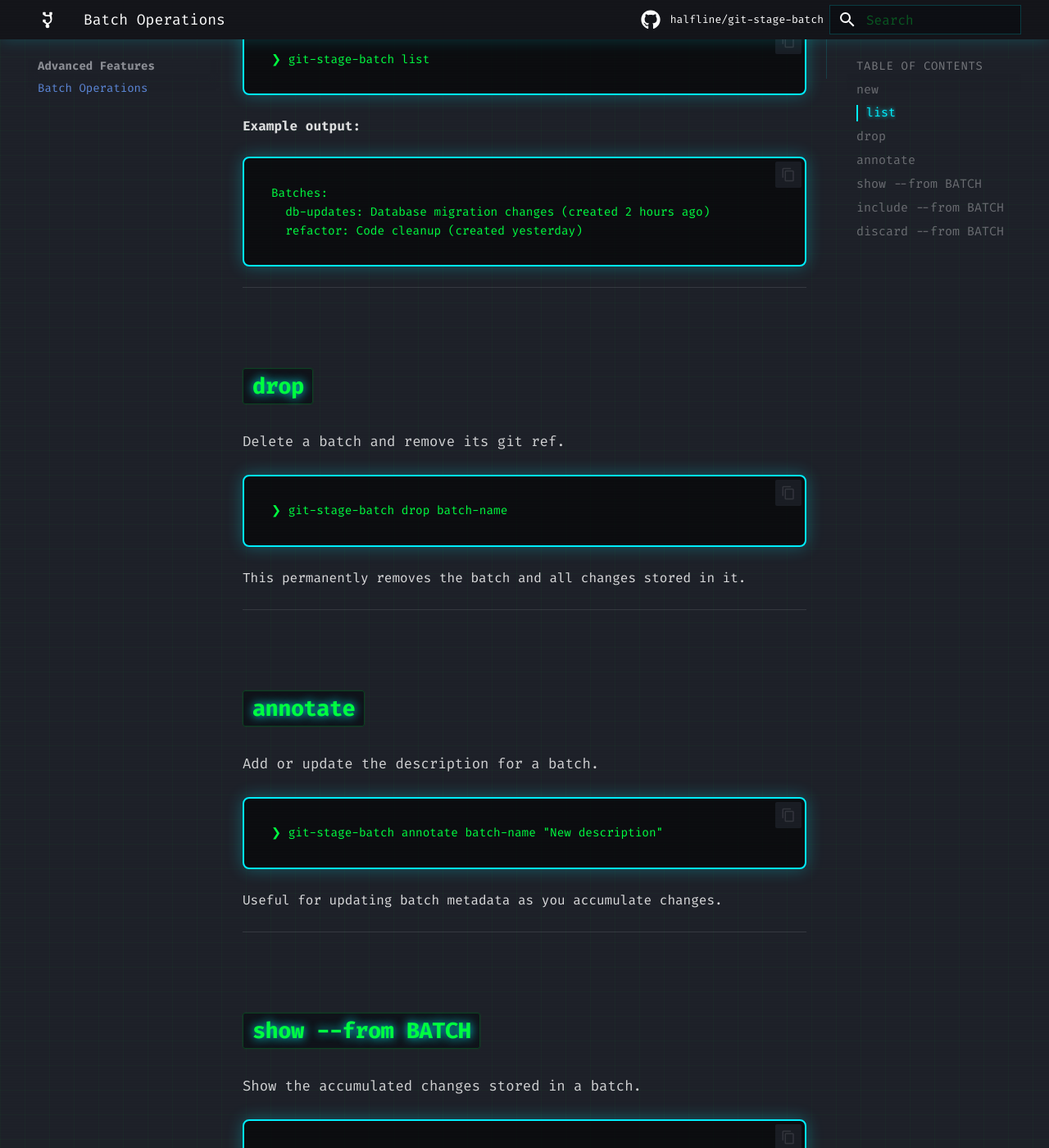
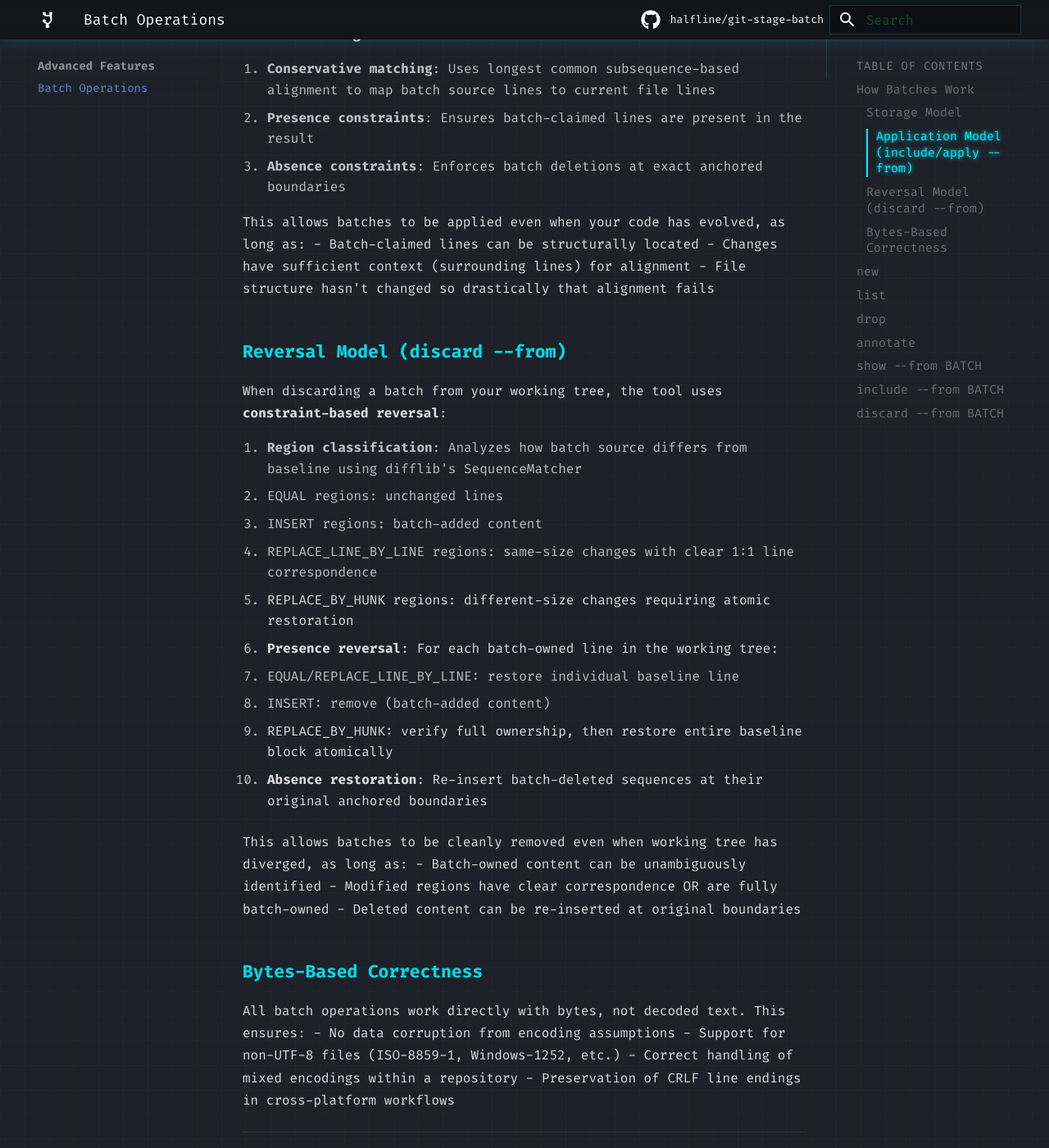
Before and after one commit to halfline/git-stage-batch, an MkDocs documentation site: the page built from docs/batches.md, in a window 1280 px wide and 1400 px high, scrolled down 1438 px. Shown: the whole window at 82% size. Built offline with MkDocs 1.6.1 and Material for MkDocs 9.7.7, drawn with Linux system fonts in a browser that asks for light colours; comment, search, counter and statistics services are not loaded; some of the changed text lies outside the part shown.

Commit message:
docs: Document batch ownership system internals in website
The batch system tracks source commits, ownership claims, and deletion
claims. The website docs for batch operations describe commands but do
not explain the internal model governing how batches are stored,
applied, and reversed.

Users and developers lack a clear explanation of how the structural
merge and constraint-based reversal algorithms work, or why batches
can be applied when the working tree diverges from the batch source.

This commit documents the batch internals by adding a "How Batches
Work" section to docs/batches.md. It covers the Storage Model (batch
source commit, ownership claims, deletion claims), the Application
Model (structural merge via LCS alignment with presence/absence
constraints), the Reversal Model (constraint-based reversal with
region classification), and Bytes-Based Correctness. It also adds
a batch source paragraph to the intro explaining that batches capture
working tree state at save time.

```diff
--- a/docs/batches.md
+++ b/docs/batches.md
@@ -5,6 +5,8 @@
     The core commands (start, include, skip, discard) handle the majority of use cases.
 
 Batches are named collections of accumulated changes that can be staged or discarded later as a unit. They persist across sessions and are stored as git commits under `refs/batches/<name>`.
+
+Each batch captures not just the changes themselves, but also the working tree state at the time changes were saved (the **batch source**). This allows batch operations to intelligently merge or discard changes even when your code has evolved since the batch was created.
 
 **When to use batches:**
 - Accumulating related changes across multiple hunks for review together
@@ -14,6 +16,65 @@ Batches are named collections of accumulated changes that can be staged or disca
 **When NOT to use batches:**
 - Simple linear workflows (just use skip and again for another pass)
 - One-off staging decisions (include/skip/discard are simpler)
+
+---
+
+## How Batches Work
+
+### Storage Model
+
+When you save content to a batch (via `include --to` or `discard --to`), the tool captures:
+
+1. **Batch source commit**: A snapshot of the working tree state at save time
+2. **Ownership claims**: Which specific lines or line ranges are batch-owned
+3. **Deletion claims**: Which sequences were deleted by the batch (if any)
+
+This information is stored in:
+- A Git commit under `refs/batches/<name>` containing the realized batch content
+- Metadata tracking the batch source commit and ownership structure
+
+### Application Model (include/apply --from)
+
+When applying a batch to your working tree or index, the tool uses **structural merge**:
+
+1. **Conservative matching**: Uses longest common subsequence-based alignment to map batch source lines to current file lines
+2. **Presence constraints**: Ensures batch-claimed lines are present in the result
+3. **Absence constraints**: Enforces batch deletions at exact anchored boundaries
+
+This allows batches to be applied even when your code has evolved, as long as:
+- Batch-claimed lines can be structurally located
+- Changes have sufficient context (surrounding lines) for alignment
+- File structure hasn't changed so drastically that alignment fails
+
+### Reversal Model (discard --from)
+
+When discarding a batch from your working tree, the tool uses **constraint-based reversal**:
+
+1. **Region classification**: Analyzes how batch source differs from baseline using difflib's SequenceMatcher
+   - EQUAL regions: unchanged lines
+   - INSERT regions: batch-added content
+   - REPLACE_LINE_BY_LINE regions: same-size changes with clear 1:1 line correspondence
+   - REPLACE_BY_HUNK regions: different-size changes requiring atomic restoration
+
+2. **Presence reversal**: For each batch-owned line in the working tree:
+   - EQUAL/REPLACE_LINE_BY_LINE: restore individual baseline line
+   - INSERT: remove (batch-added content)
+   - REPLACE_BY_HUNK: verify full ownership, then restore entire baseline block atomically
+
+3. **Absence restoration**: Re-insert batch-deleted sequences at their original anchored boundaries
+
+This allows batches to be cleanly removed even when working tree has diverged, as long as:
+- Batch-owned content can be unambiguously identified
+- Modified regions have clear correspondence OR are fully batch-owned
+- Deleted content can be re-inserted at original boundaries
+
+### Bytes-Based Correctness
+
+All batch operations work directly with bytes, not decoded text. This ensures:
+- No data corruption from encoding assumptions
+- Support for non-UTF-8 files (ISO-8859-1, Windows-1252, etc.)
+- Correct handling of mixed encodings within a repository
+- Preservation of CRLF line endings in cross-platform workflows
 
 ---
 
```
